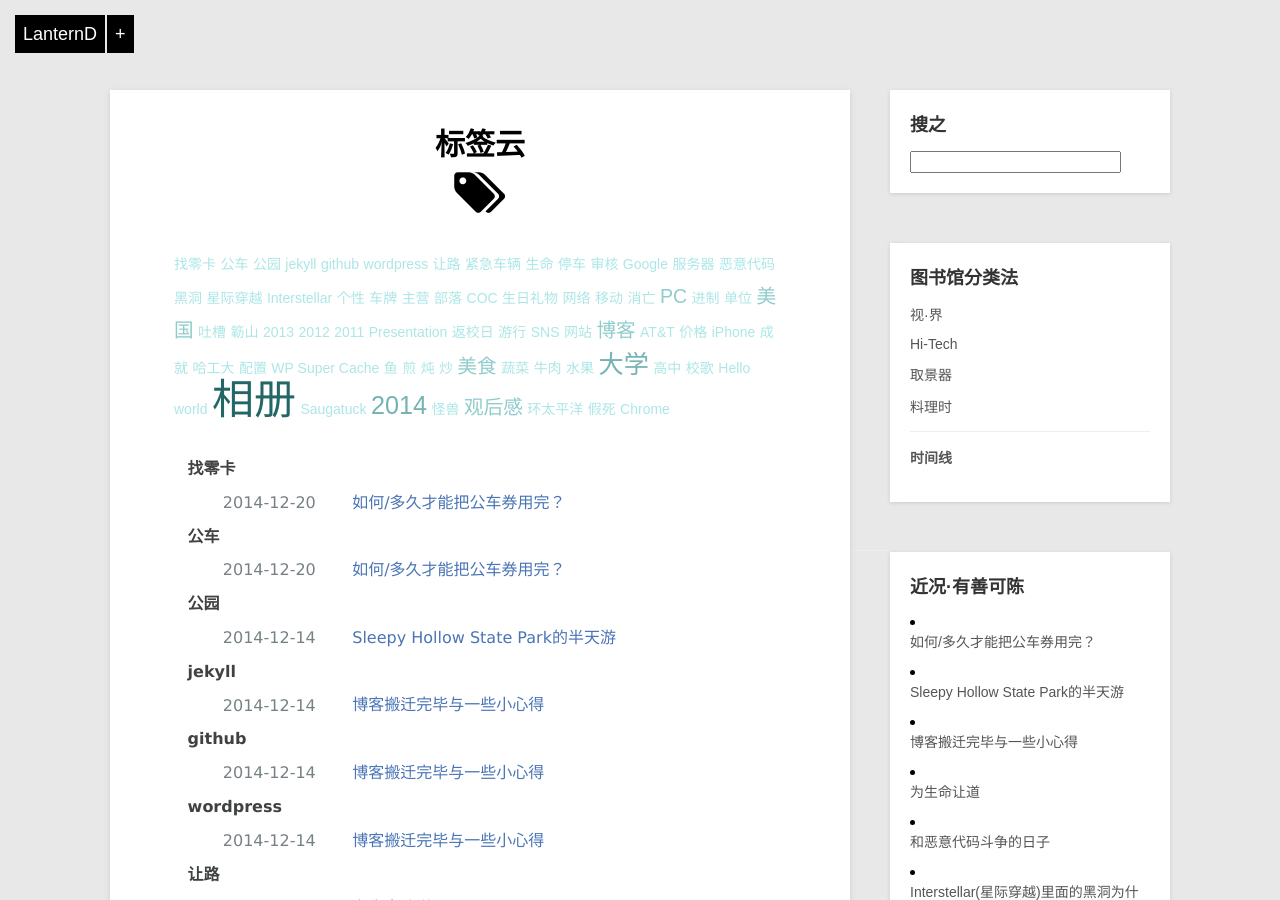
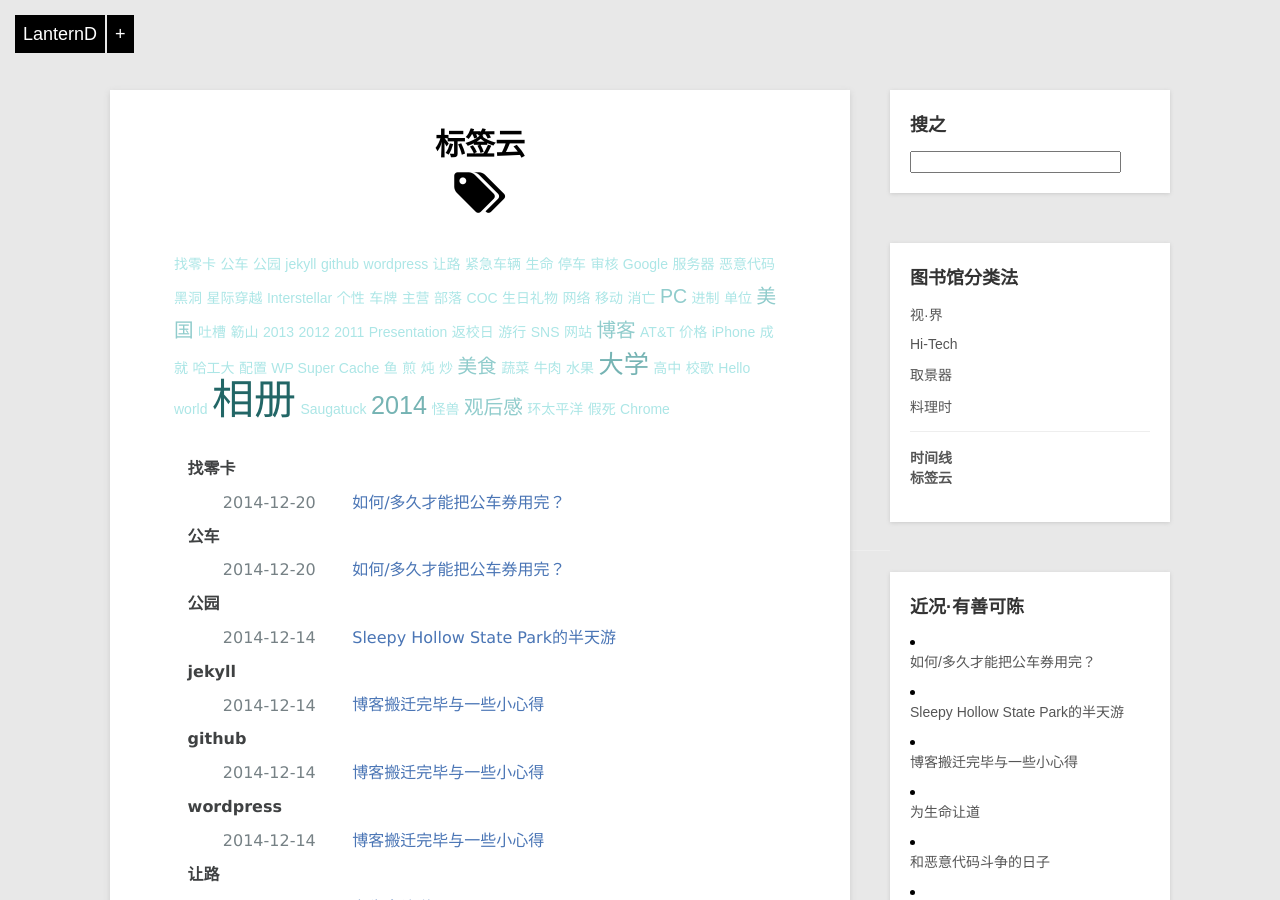
Before and after one commit to LanternD/lanternd.github.io, a Jekyll site: the page built from tags/index.md, in a window 1280 px wide and 900 px high. Built offline with Jekyll 4.4.1, drawn with Linux system fonts in a browser that asks for light colours; comment, search, counter and statistics services are not loaded.

Commit message:
fixed bugs

```diff
--- a/_layouts/page.html
+++ b/_layouts/page.html
@@ -31,7 +31,7 @@ layout: default
             <li><a href="/viewfinder">取景器</a></li>
             <li><a href="/cuisine">料理时</a></li>
             <hr>
-            <li><a href="/archive.html"><strong>时间线</strong></a></li>
+            <li><a href="/archive.html"><strong>时间线</strong></a>  <a href="/tags"><strong>标签云</strong></a></li>
         </ul>
     </div>
 
--- a/_layouts/post.html
+++ b/_layouts/post.html
@@ -39,7 +39,7 @@ layout: default
             <li><a href="/viewfinder">取景器</a></li>
             <li><a href="/cuisine">料理时</a></li>
             <hr>
-            <li><a href="/archive.html"><strong>时间线</strong></a></li>
+            <li><a href="/archive.html"><strong>时间线</strong></a>  <a href="/tags"><strong>标签云</strong></a></li>
         </ul>
 
     </div>
--- a/tags/index.md
+++ b/tags/index.md
@@ -20,7 +20,7 @@ id: tags
       {% for post in tag[1] %}
         <li class="listing-item" style="list-style-type:none;">
         <time datetime="{{ post.date | date:"%Y-%m-%d" }}">{{ post.date | date:"%Y-%m-%d" }}</time>
-        <a href="/cn/{{ post.url }}" title="{{ post.title }}" class="listing-item-a">{{ post.title }}</a>
+        <a href="{{ post.url }}" title="{{ post.title }}" class="listing-item-a">{{ post.title }}</a>
         </li>
     {% endfor %}
   {% endfor %}
@@ -49,3 +49,11 @@ id: tags
             });
     });
 </script>
+
+<div class="back-top" title="返回顶部">
+    <button class="btn btn-primary">
+      <i class="fa fa-lg fa-chevron-up" style="color:#0e0e0e"></i>
+    </button>
+</div>
+
+<script src="/js/post.js" type="text/javascript"></script>
```
